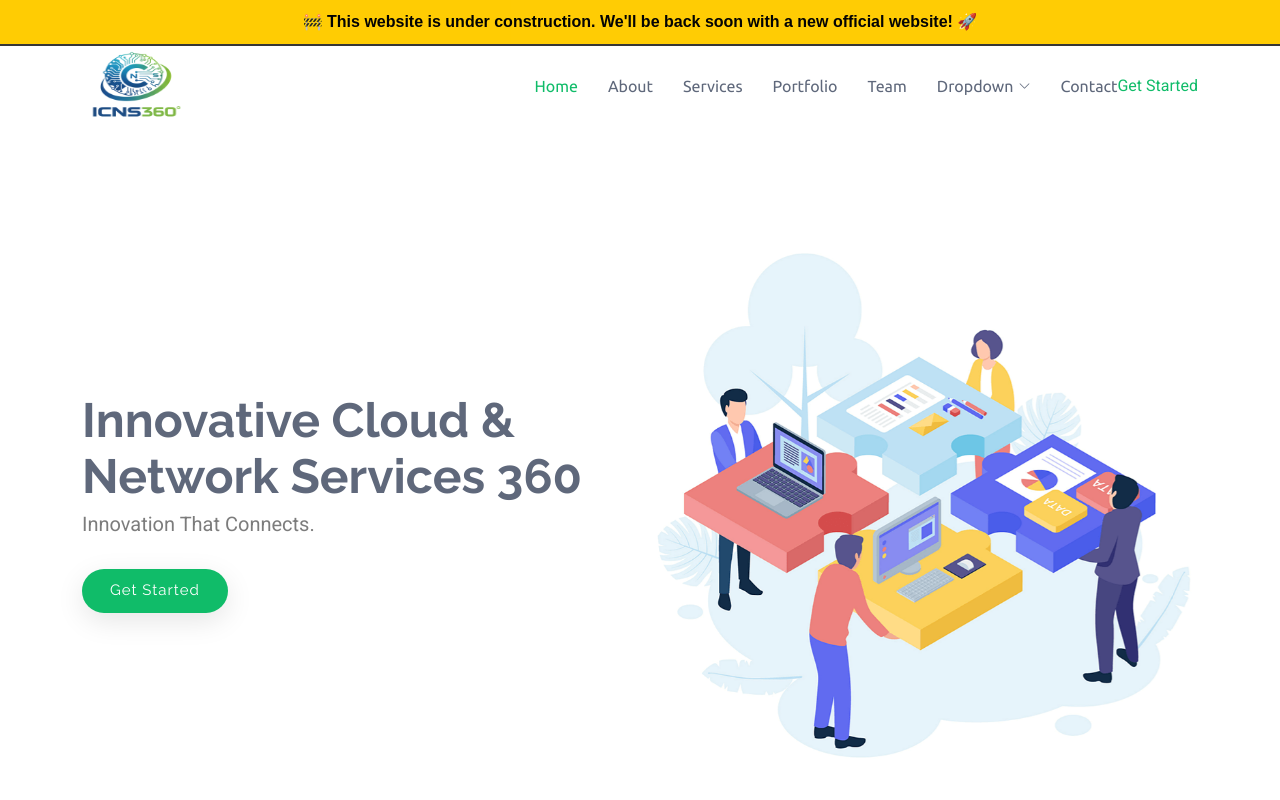
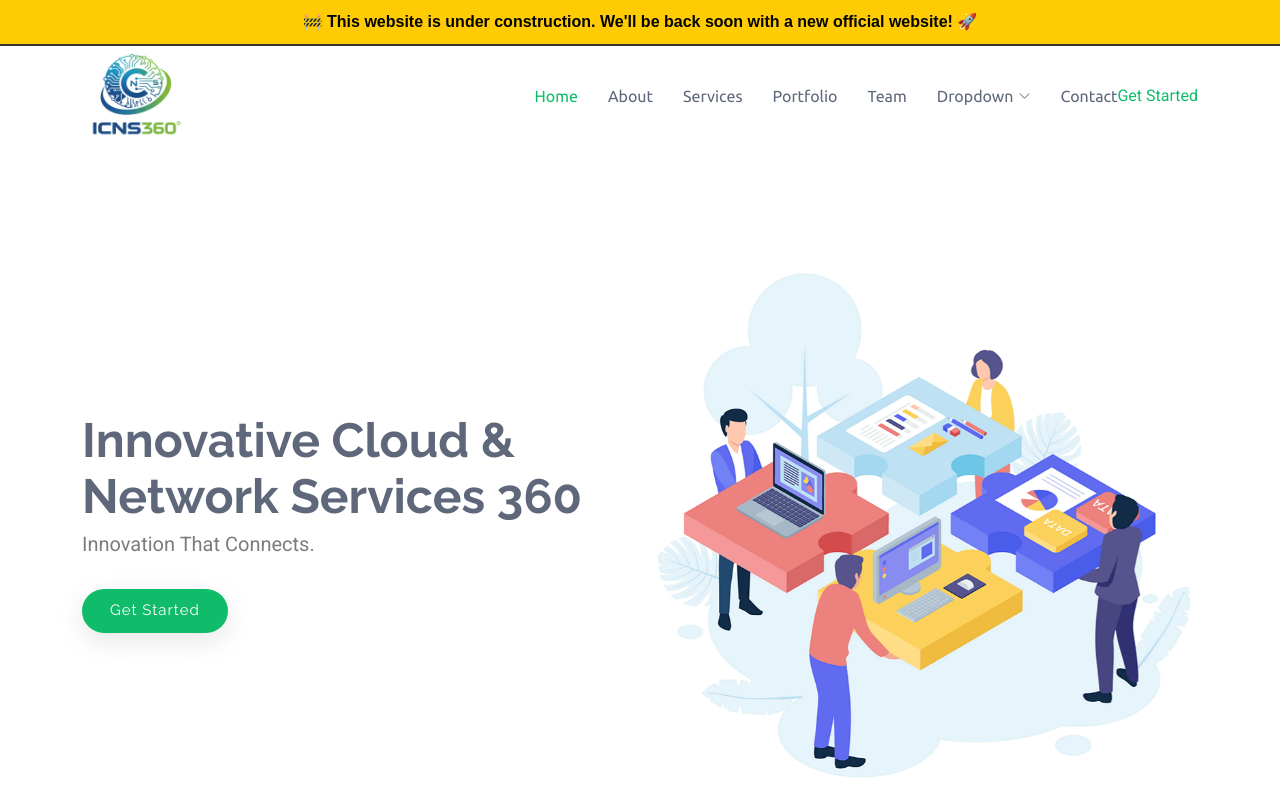
Before and after one commit to vinodkumarlohar/iCNS360, a plain HTML site: page index.html in a window 1280 px wide. Shown: the top 800 px of the page. Drawn offline with Linux system fonts and the light colour scheme.

Commit message:
Change logo image height to 100 pixels
Updated logo image height from 80 to 100 pixels.

```diff
--- a/index.html
+++ b/index.html
@@ -67,7 +67,7 @@
                  alt="ICNS360° Logo"
                  class="logo-img"
                  width="120"
-                 height="80">
+                 height="100">
             </a>
 
         <nav id="navmenu" class="navmenu">
```
